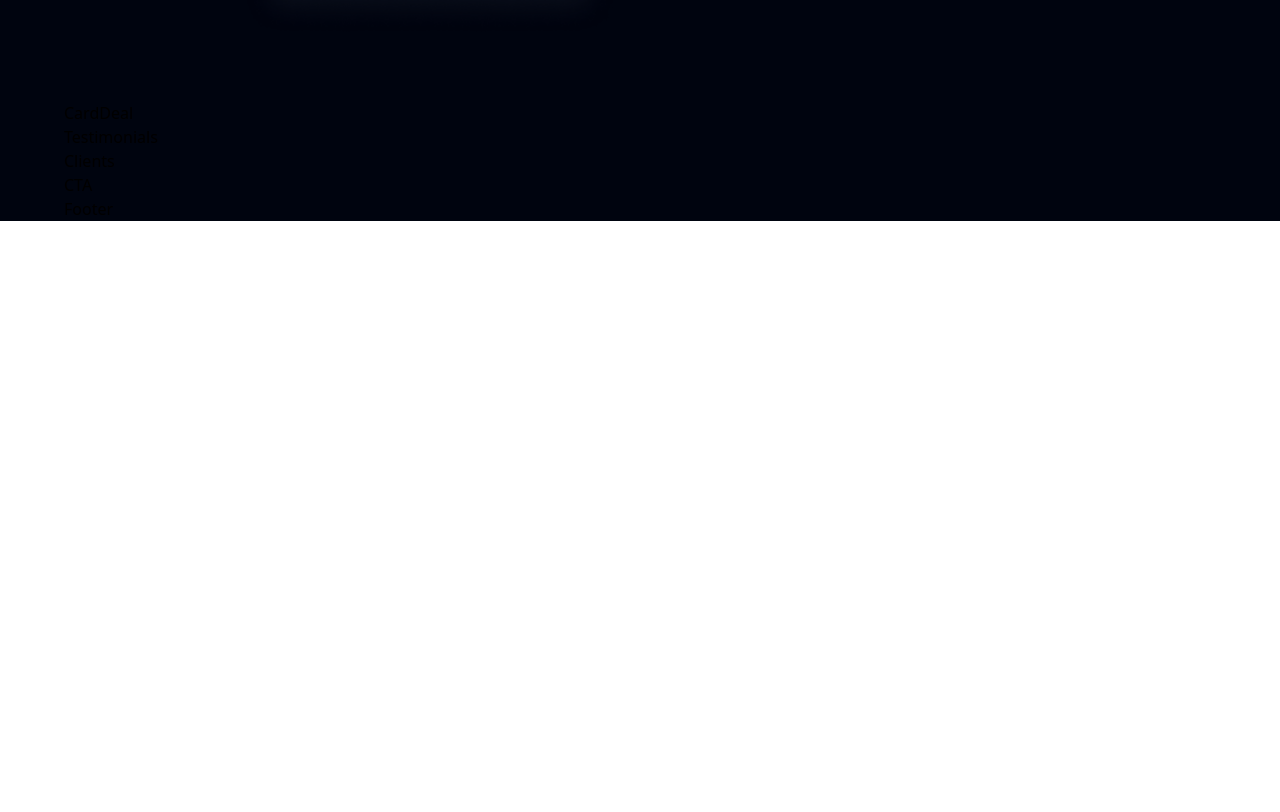
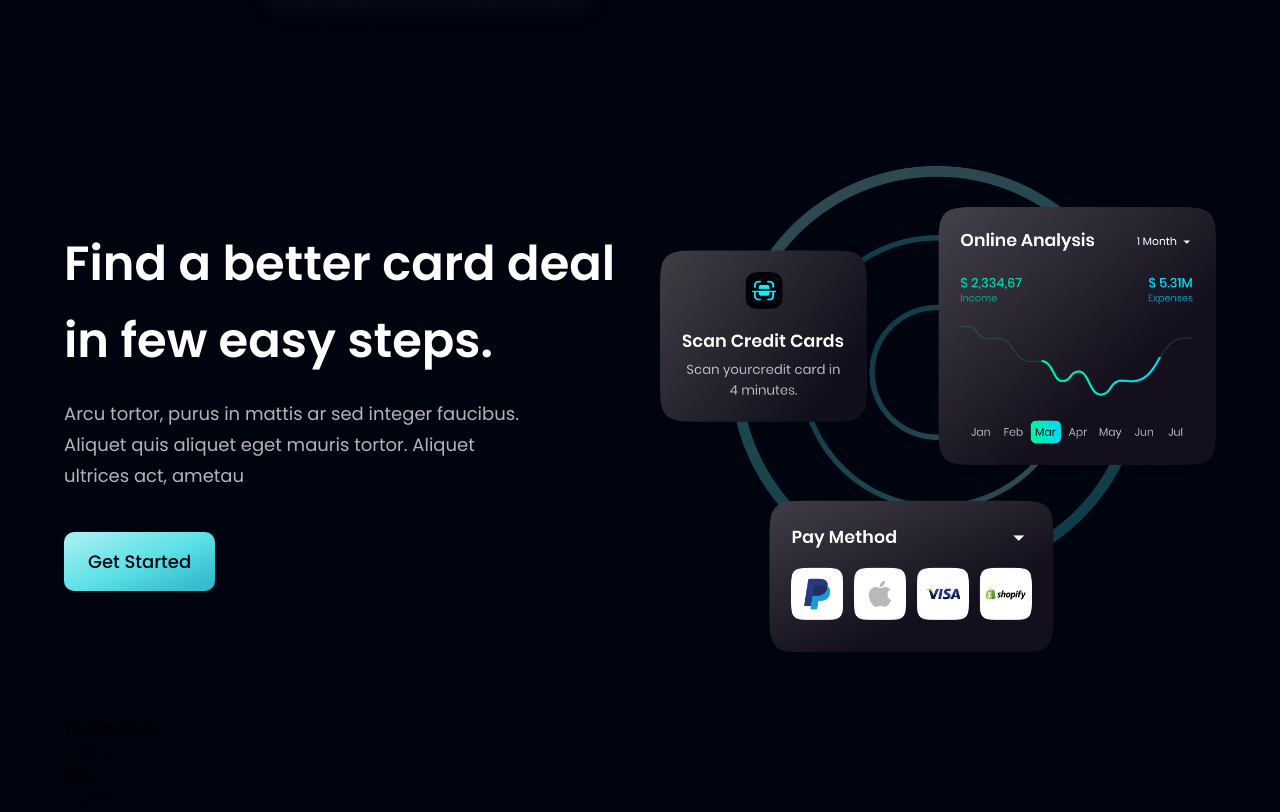
Before and after one commit to goporo/modern-bank, a React (Vite) app: page / in a window 1280 px wide. Shown: the part 2236-3048 px from the top of the page. Before the commit the page ends 2457 px from the top, so only its background shows below. Built offline with nearby package versions, Linux system fonts and the light colour scheme.

Commit message:
card-deal section

```diff
--- a/src/components/Button.jsx
+++ b/src/components/Button.jsx
@@ -2,7 +2,7 @@
 
 const Button = ({ styles }) => {
     return (
-        <button type='button' className={`py-4 px-6 bg-blue-gradient font-poppins font-medium text-[18px] text-primary outline-none ${styles}`}>
+        <button type='button' className={`py-4 px-6 bg-blue-gradient font-poppins font-medium text-[18px] text-primary outline-none ${styles} rounded-[10px]`}>
             Get Started
         </button>
     )
--- a/src/components/CardDeal.jsx
+++ b/src/components/CardDeal.jsx
@@ -1,8 +1,21 @@
 import React from 'react'
+import { card } from '../assets'
+import styles, { layout } from '../style'
+import Button from './Button'
 
 const CardDeal = () => {
     return (
-        <div>CardDeal</div>
+        <section className={layout.section}>
+            <div className={layout.sectionInfo}>
+                <h2 className={styles.heading2}>Find a better card deal <br className='sm:block hidden' /> in few easy steps.</h2>
+                <p className={`${styles.paragraph} max-w-[470px] mt-5`}>Arcu tortor, purus in mattis ar sed integer faucibus. Aliquet quis aliquet eget mauris tortor. Aliquet ultrices act, ametau</p>
+                <Button styles='mt-10' />
+            </div>
+
+            <div className={layout.sectionImg}>
+                <img src={card} alt="card" className='w-[100%] h-[100%]' />
+            </div>
+        </section>
     )
 }
 
```
